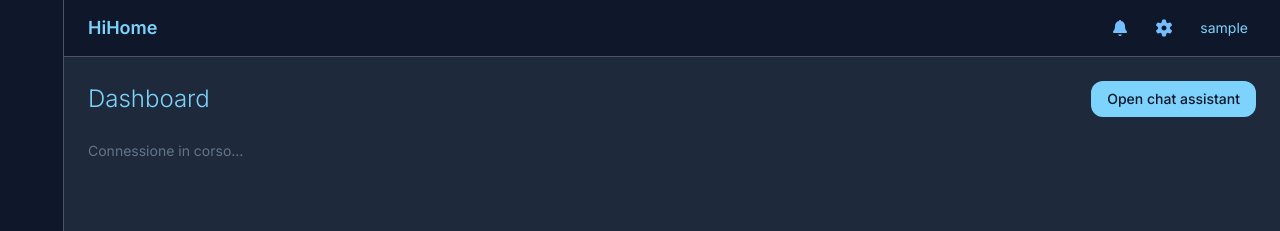
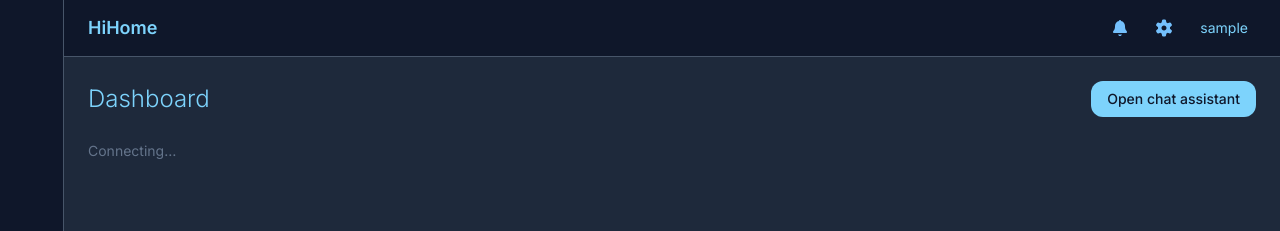
Before and after one commit to nicolo-mn/HiHome, a Vue app in the folder frontend/: page /dashboard in a window 1280 px wide. Shown: the top 231 px of the page. Built offline with nearby package versions, Linux system fonts and the light colour scheme; sample sign-in values are in the browser's storage.

Commit message:
chore: translate all UI messages to English

```diff
--- a/frontend/src/views/ComponentsView.vue
+++ b/frontend/src/views/ComponentsView.vue
@@ -25,7 +25,7 @@ onMounted(load);
   <div class="flex flex-col gap-6">
     <div v-if="error && components.length === 0" class="flex flex-col gap-2">
       <p class="text-danger text-sm">{{ error }}</p>
-      <BaseButton label="Riprova" @click="load" />
+      <BaseButton label="Retry" @click="load" />
     </div>
     <p v-else-if="error" class="text-danger text-sm">{{ error }}</p>
 
--- a/frontend/src/views/DashboardView.vue
+++ b/frontend/src/views/DashboardView.vue
@@ -24,11 +24,9 @@ const sensorReadings = computed(() => Array.from(readings.value.values()));
     </div>
 
     <p v-if="error" class="text-danger text-sm" role="alert">
-      Connessione in tempo reale non disponibile: {{ error }}
+      Real-time connection unavailable: {{ error }}
     </p>
-    <p v-else-if="!connected" class="text-muted text-sm">
-      Connessione in corso…
-    </p>
+    <p v-else-if="!connected" class="text-muted text-sm">Connecting…</p>
 
     <div class="grid grid-cols-1 sm:grid-cols-2 gap-3">
       <SensorCard
```
